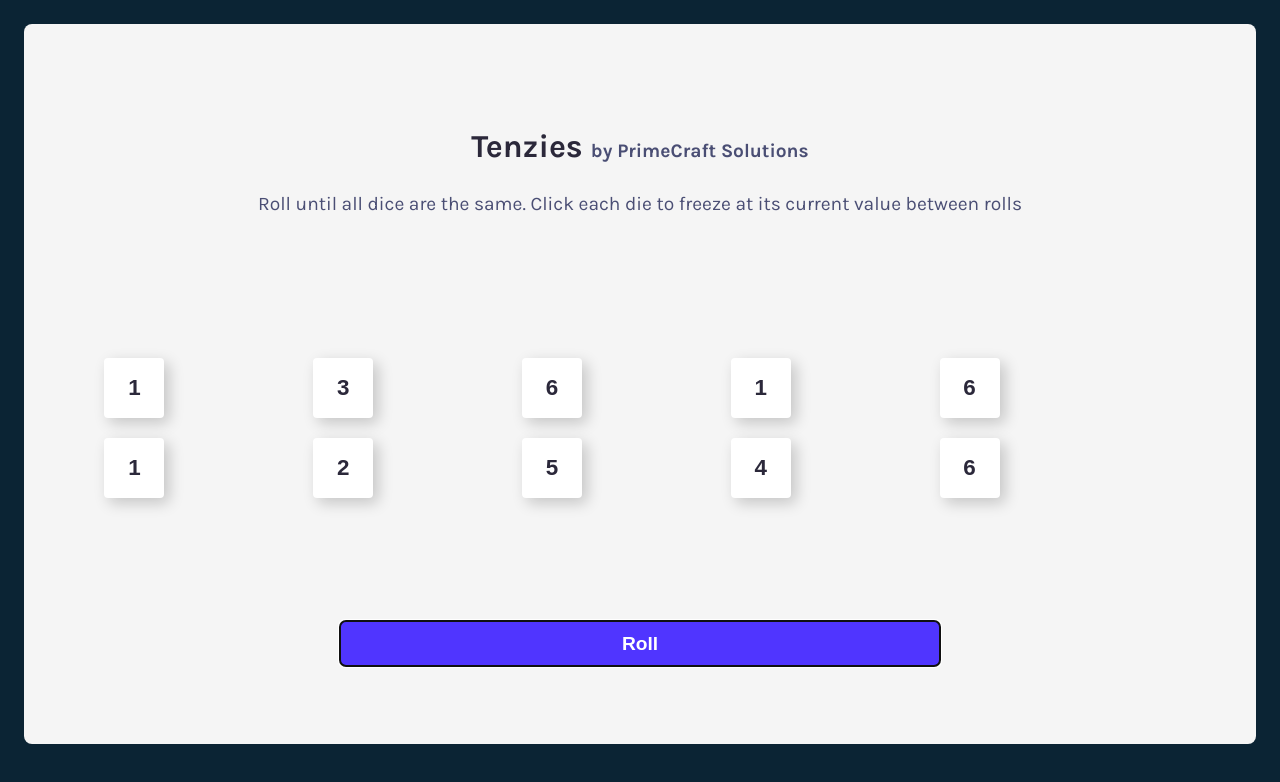
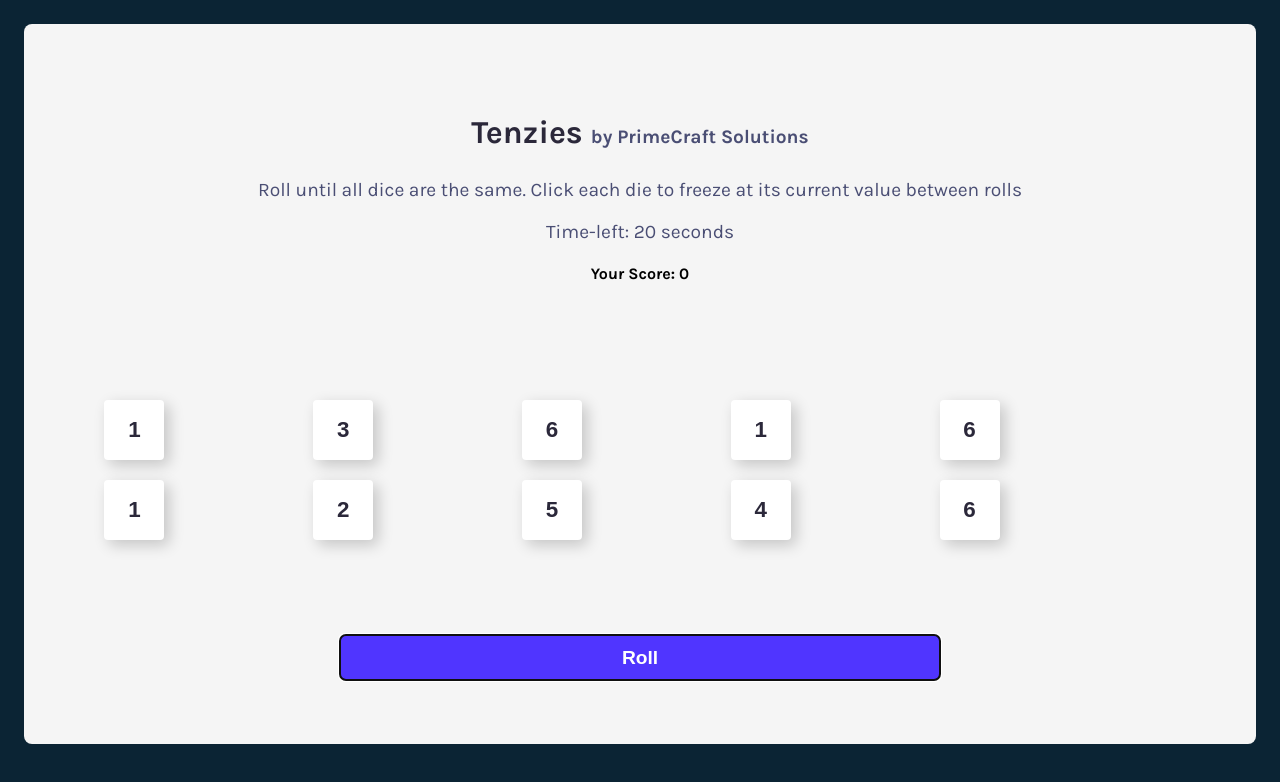
Before and after one commit to Prime-Kraft/Tenzies-Game-, a React (Vite) app: page / in a window 1280 px wide. Shown: the top 782 px of the page. Built offline with nearby package versions, Linux system fonts and the light colour scheme.

Commit message:
Added timer and score counter feature

```diff
--- a/src/App.jsx
+++ b/src/App.jsx
@@ -6,15 +6,49 @@ import { nanoid } from "nanoid"
 import Confetti from "react-confetti"
 export default function App() {
 
-  const buttonRef =  useRef(null)
+// we need to create a state for the timer feature
+
+  const [timeLeft, setTimeLeft] = useState(25)
+
+  const[gameWon, setGameWin] = useState(false)
+
+  useEffect(() => {
+
+    if (timeLeft === 0) {
+      setDice(() => generateAllNewDice())
+      setTimeLeft(25)
+
+    }
+
+
+    else if (timeLeft <= 0 || gameWon) return
+
+    const id = setInterval(() => {
+      setTimeLeft(prevTime =>
+        { return prevTime - 1
+          })
+        }, 1000)
+
+      return () => clearInterval(id)
+
+  }, [timeLeft,gameWon])
+
+ const initialScore = 0
+  const [score, setScore] = useState(initialScore)
+
+  const buttonRef = useRef(null)
 
 // we need to create state so that anytime our state data changes , react re-renders ui
 
   const [dice, setDice] = useState(() => generateAllNewDice())
 
-  const gameWon = dice.every((die) => die.isHeld) && dice.every((die)=> die.value === dice[0].value)
 
-console.log(gameWon)
+  useEffect(() => {
+    setGameWin(()=>dice.every((die) => die.isHeld) && dice.every((die)=> die.value === dice[0].value)
+)
+  }, [dice])
+
+
 
   // generateAllNewDice is used to generate array of dice object, setting the value propery of each die object in array
   // to be a random number from 1-6, then the array of die object is returned from the function
@@ -35,6 +69,11 @@ console.log(gameWon)
 
   useEffect(() => {
     buttonRef.current.focus()
+    if (gameWon) {
+      setScore((prevScore) => prevScore+1
+      )
+    }
+
   }, [gameWon])
 
   function handleClick(id) {
@@ -60,8 +99,12 @@ console.log(gameWon)
 
   }
   function newGame() {
-    setDice(()=> generateAllNewDice())
+    setDice(() => generateAllNewDice())
+    setTimeLeft(25)
   }
+
+
+
 
 
   const diceElements = dice.map((die, index) => {
@@ -69,17 +112,22 @@ console.log(gameWon)
   })
 
 
-
+// console.log(timeOut())
 
 
   return (
 
     <main className="main-container">
-      {gameWon? <Confetti />: null}
+      {gameWon ? <Confetti /> : null}
+      <div aria-live="polite" className="sr-only">
+        {gameWon? <p> Congratulations you have won </p>: null}
+      </div>
       <section className="head-section">
         <h1> Tenzies <small> by PrimeCraft Solutions </small></h1>
         <p> Roll until all dice are the same. Click each die to freeze at its current
           value between rolls</p>
+       <bold> <p>{`Time-left:  ${timeLeft} seconds`}</p></bold>
+       <h4>Your Score: {score}</h4>
       </section>
 
 <div className="grid-container">
--- a/src/Components/Die.jsx
+++ b/src/Components/Die.jsx
@@ -9,7 +9,10 @@ export default function Die(props) {
     <>
 
         <div className="die-container">
-          <button  aria-label="Click die current value" style={heldStyle} onClick={()=>props.handleClick(props.id)} className="die-btn"> {props.value} </button>
+        <button
+          aria-pressed={props.isHeld}
+          aria-label={`Die with the value ${props.value},
+            ${props.isHeld? "Held": "Not held"}`} style={heldStyle} onClick={() => props.handleClick(props.id)} className="die-btn"> {props.value} </button>
         </div>
 
     </>
--- a/src/index.css
+++ b/src/index.css
@@ -83,3 +83,15 @@ grid-template-columns: repeat(5, minmax(0, 1fr));
     background-color: #5035FF;
     color: white;
 }
+
+.sr-only {
+    position: absolute;
+    width: 1px;
+    height: 1px;
+    padding: 0;
+    margin: -1px;
+    overflow: hidden;
+    clip: rect(0, 0, 0, 0);
+    white-space: nowrap;
+    border: 0;
+}
```
